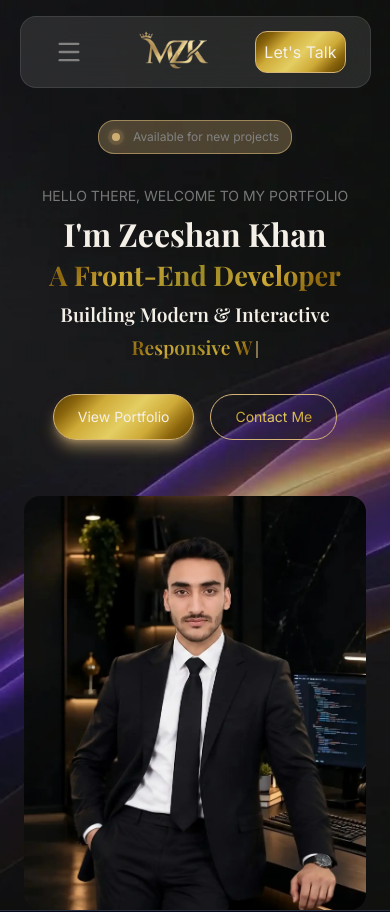
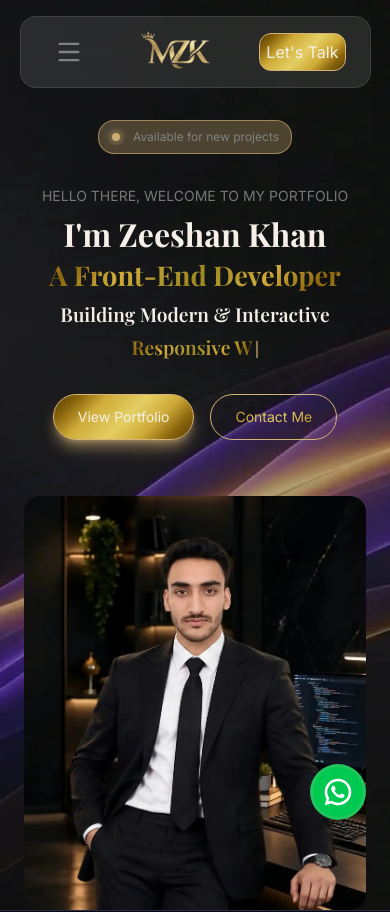
Before and after one commit to mzeeshankhan-dev/My-Portfolio, a React (Vite) app: page / in a window 390 px wide. Shown: the top 912 px of the page. Built offline with nearby package versions, Linux system fonts and the light colour scheme.

Commit message:
Portfolio Completed

```diff
--- a/src/App.jsx
+++ b/src/App.jsx
@@ -11,6 +11,7 @@ import Projects from './components/sections/Project';
 import About from './components/sections/About';
 import Skills from './components/sections/Skills';
 import Contact from './components/sections/Contact';
+import WhatsAppBtn from './components/common/WhatsAppBtn';
 
 const App = () => {
 
@@ -39,6 +40,7 @@ const App = () => {
             <Contact />
           </main>
           <Footer />
+          <WhatsAppBtn/>
         </div>
       )}
 
--- /dev/null
+++ b/src/components/common/WhatsAppBtn.jsx
@@ -0,0 +1,36 @@
+import { RiWhatsappLine } from '@remixicon/react';
+import { motion, useScroll, useTransform } from "framer-motion";
+
+
+const WhatsAppBtn = () => {
+    const phone = "923416895098";
+    const { scrollYProgress } = useScroll();
+
+    const background = useTransform(
+        scrollYProgress,
+        (value) =>
+            `conic-gradient(#22c55e ${value * 360}deg, #d1d5db 0deg)`
+    );
+
+    return (
+        <div className="fixed bottom-6 right-6 z-50">
+
+            <motion.div
+                className="w-14 h-14 rounded-full p-0.75"
+                style={{ background }}
+            >
+                <a
+                    href={`https://wa.me/${phone}`}
+                    target="_blank"
+                    rel="noopener noreferrer"
+                    className="w-full h-full rounded-full bg-green-500 flex items-center justify-center text-white"
+                >
+                    <RiWhatsappLine className='w-8 h-8' />
+                </a>
+            </motion.div>
+
+        </div>
+    )
+}
+
+export default WhatsAppBtn
--- a/src/components/sections/Contact.jsx
+++ b/src/components/sections/Contact.jsx
@@ -332,7 +332,7 @@ const Contact = () => {
                             {/* Submit */}
                             <button
                                 type="submit"
-                                className="group inline-flex w-full items-center justify-center gap-3 rounded-xl bg-primary px-6 py-4 text-sm font-semibold text-body-bg transition-all duration-300 hover:-translate-y-1 hover:bg-[#E4C58F] hover:shadow-[0_10px_35px_rgba(214,180,119,0.15)] sm:w-auto"
+                                className="group inline-flex w-full items-center justify-center gap-3 rounded-xl bg-dark-gold-silver px-6 py-4 text-sm font-semibold text-body-bg transition-all duration-300 hover:-translate-y-1 hover:bg-primary hover:shadow-[0_10px_35px_rgba(214,180,119,0.15)] sm:w-auto"
                             >
                                 <RiSendPlaneLine
                                     size={19}
--- a/src/components/sections/Header.jsx
+++ b/src/components/sections/Header.jsx
@@ -7,8 +7,8 @@ import { motion, AnimatePresence } from "framer-motion"
 export default function Header() {
     const [showNavbar, setShowNavbar] = useState(true);
     const [lastScrollY, setLastScrollY] = useState(0);
+    const [activeSection, setActiveSection] = useState("home");
     const [mobileOpen, setMobileOpen] = useState(false)
-    const [activeSection, setActiveSection] = useState("home");
 
 
     useEffect(() => {
@@ -34,10 +34,6 @@ export default function Header() {
     }, [lastScrollY]);
 
     useEffect(() => {
-        setMobileOpen(false)
-    }, [])
-
-    useEffect(() => {
         const sections = document.querySelectorAll("section[id]");
 
         const observer = new IntersectionObserver(
@@ -58,8 +54,12 @@ export default function Header() {
         return () => observer.disconnect();
     }, []);
 
+    useEffect(() => {
+        setMobileOpen(false)
+    }, []);
+
     return (
-        <header className={`fixed top-0 w-full flex justify-center z-10 items-center pt-4 transition-transform duration-300 ${showNavbar ? 'translate-y-0' : '-translate-y-full'}`}>
+        <header className={`fixed top-0 w-full flex flex-col justify-center z-10 items-center pt-4 transition-transform duration-300 ${showNavbar ? 'translate-y-0' : '-translate-y-full'}`}>
 
             <motion.div
                 initial={{ y: -100, opacity: 0 }}
@@ -78,32 +78,6 @@ export default function Header() {
                     {mobileOpen ? <X className="h-7 w-7" aria-hidden="true" /> : <Menu className="h-7 w-7" aria-hidden="true" />}
                 </button>
 
-                <AnimatePresence>
-                    {mobileOpen && (
-                        <motion.div
-                            initial={{ height: 0, opacity: 0 }}
-                            animate={{ height: "auto", opacity: 1 }}
-                            exit={{ height: 0, opacity: 0 }}
-                            transition={{ duration: 0.30 }}
-                            className="menu-drawer flex flex-col p-6 lg:hidden w-full absolute top-full left-0 rounded-b-2xl border-x border-b border-white/10 border-2 bg-section-bg backdrop-blur-xl">
-                            <nav className='flex flex-col gap-1 text-text-heading font-display'>
-                                {navLinks.map((link, index) => (
-                                    <motion.a
-                                        initial={{ opacity: 0 }}
-                                        animate={{ opacity: 1 }}
-                                        transition={{
-                                            duration: 0.5,
-                                            delay: index * 0.15,
-                                        }}
-                                        className='bg-card-bg px-6 py-2 rounded-xl hover:bg-gray-800' key={index} href={link.href}>
-                                        {link.name}
-                                    </motion.a>
-                                ))}
-                            </nav>
-                        </motion.div>
-                    )}
-                </AnimatePresence>
-
                 <div className="logo w-18 h-18 sm:w-20 sm:h-20 lg:w-25 lg:h-25">
                     <a href="#">
                         <img src={HeaderLogo} alt="Logo" />
@@ -113,22 +87,48 @@ export default function Header() {
                 <nav className="hidden lg:flex items-center gap-4 text-text-heading font-display">
                     {navLinks.map((link) => (
                         <a
+                            key={link.href} href={link.href}
                             className={`transition-all duration-300 ${activeSection === link.id
                                 ? "after:content-[''] after:block after:w-full after:h-0.5 rounded-full after:bg-primary relative after:absolute after:-bottom-1.5 after:left-0 text-primary"
                                 : "text-text-heading hover:text-primary"
                                 }`}
-                            key={link.href} href={link.href}
                         >
                             {link.name}
                         </a>
                     ))}
                 </nav>
 
-                <div className="px-2 py-2 sm:px-3 lg:px4 text-text-heading rounded-xl hover:-translate-y-1.5 transition-all
+                <div className="px-1.5 py-1.5 sm:px-3 lg:px4 text-text-heading rounded-xl hover:-translate-y-1.5 transition-all
                  bg-dark-gold-silver border border-gold">
                     <a href="#contact">Let's Talk</a>
                 </div>
             </motion.div>
+
+            <AnimatePresence>
+                {mobileOpen && (
+                    <motion.div
+                        initial={{ opacity: 0, y: -8 }}
+                        animate={{ opacity: 1, y: 0 }}
+                        exit={{ opacity: 0, y: -8 }}
+                        transition={{ duration: 0.2 }}
+                        className="menu-drawer flex flex-col p-6 overflow-hidden lg:hidden rounded-b-2xl border-x border-b border-white/10 bg-white/10 backdrop-blur-xl px-6 py-4 w-[90%] sm:w-[80%] lg:w-[70%] min-[1300px]:mx-auto"
+                    >
+                        <ul className='flex flex-col gap-0.5 text-text-heading font-display'>
+                            {navLinks.map((link, index) => (
+                                <li className='inline-flex' key={index}>
+                                    <a
+                                        href={link.href}
+                                        onClick={() => setMobileOpen(false)}
+                                        className={` px-6 py-3 rounded-lg w-full hover:bg-body-bg/80 ${activeSection === link.id ? "bg-body-bg/80" : "bg-body-bg/60 backdrop-blur-sm"}`}
+                                    >
+                                        {link.name}
+                                    </a>
+                                </li>
+                            ))}
+                        </ul>
+                    </motion.div>
+                )}
+            </AnimatePresence>
         </header>
     );
 }
--- a/src/index.css
+++ b/src/index.css
@@ -107,6 +107,10 @@ h5 {
   color: var(--color-text-heading);
 }
 
+li{
+  list-style: none;
+}
+
 ::selection {
   background-color: var(--color-primary);
   color: var(--color-body-bg);
```
